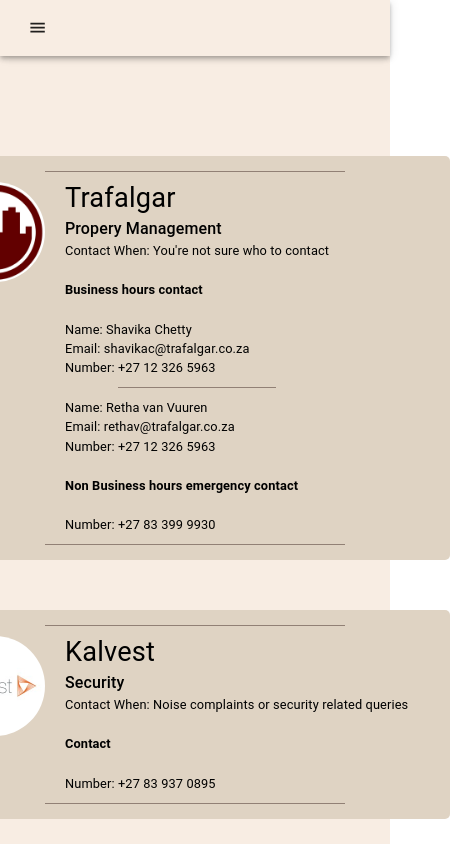
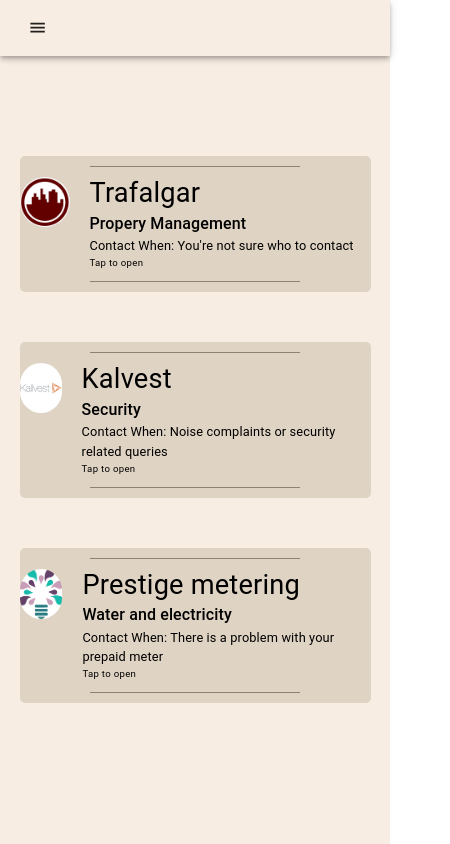
Before and after one commit to Xorbak/CWMWebsite, a React (Create React App) app: page /emergencyContacts in a window 390 px wide. Shown: the top 844 px of the page, 450 px wide, since content can reach past the window. Built offline with nearby package versions, Linux system fonts and the light colour scheme.

Commit message:
xs Screen responsive

```diff
--- a/src/Components/EmergencyContact/kalvest.tsx
+++ b/src/Components/EmergencyContact/kalvest.tsx
@@ -1,10 +1,19 @@
 import Box from "@mui/material/Box";
 import Typography from "@mui/material/Typography";
+import { useState } from "react";
 import kalvest from "../../images/kalvest.jpg";
 
 export const Kalvest = () => {
+  const [showBox, SetShowBox] = useState<boolean>(false);
+
   return (
-    <Box sx={styles.contactBox}>
+    <Box
+      onClick={() => {
+        SetShowBox(!showBox);
+        console.log(showBox);
+      }}
+      sx={styles.contactBox}
+    >
       <Box
         sx={{
           borderBottom: "1px solid",
@@ -28,12 +37,26 @@
           <Typography>
             Contact When: Noise complaints or security related queries
           </Typography>
-          <Typography sx={{ marginY: "20px", fontWeight: "bold" }}>
-            Contact
+          <Typography
+            sx={{
+              display: { xs: !showBox ? "block" : "none", sm: "none" },
+            }}
+            variant="caption"
+          >
+            Tap to open
           </Typography>
+          <Box
+            sx={{
+              display: { xs: showBox ? "block" : "none", sm: "block" },
+            }}
+          >
+            <Typography sx={{ marginY: "20px", fontWeight: "bold" }}>
+              Contact
+            </Typography>
 
-          <Box>
-            <Typography>Number: +27 83 937 0895</Typography>
+            <Box>
+              <Typography>Number: +27 83 937 0895</Typography>
+            </Box>
           </Box>
         </Box>
       </Box>
@@ -53,10 +76,10 @@
 const styles = {
   contactBox: {
     display: "flex",
-    padding: "5px",
+
     flexDirection: "column",
     marginTop: "50px",
-    minWidth: "500px",
+    width: { xs: "90vw", sm: "60vw" },
     minHeight: "100px",
     backgroundColor: "background.paper",
     borderRadius: "5px",
@@ -68,7 +91,7 @@
     backgroundRepeat: "no-repeat",
     backgroundSize: "cover",
     borderRadius: "100px",
-    width: "100px",
-    height: "100px",
+    width: { xs: "50px", md: "100px" },
+    height: { xs: "50px", md: "100px" },
   },
 };
--- a/src/Components/EmergencyContact/prestige.tsx
+++ b/src/Components/EmergencyContact/prestige.tsx
@@ -1,10 +1,18 @@
 import Box from "@mui/material/Box";
 import Typography from "@mui/material/Typography";
+import { useState } from "react";
 import prestige from "../../images/prestige.png";
 
 export const Prestige = () => {
+  const [showBox, SetShowBox] = useState<boolean>(false);
   return (
-    <Box sx={styles.contactBox}>
+    <Box
+      onClick={() => {
+        SetShowBox(!showBox);
+        console.log(showBox);
+      }}
+      sx={styles.contactBox}
+    >
       <Box
         sx={{
           borderBottom: "1px solid",
@@ -28,15 +36,21 @@
           <Typography>
             Contact When: There is a problem with your prepaid meter
           </Typography>
+          <Typography
+            sx={{ display: { xs: !showBox ? "block" : "none", sm: "none" } }}
+            variant="caption"
+          >
+            Tap to open
+          </Typography>
+          <Box sx={{ display: { xs: showBox ? "block" : "none", sm: "none" } }}>
             <Typography sx={{ marginY: "20px", fontWeight: "bold" }}>
               Business hours contact
             </Typography>
-
             <Box>
               <Typography>Name: Jeandre Britz</Typography>
               <Typography>Email: jeandre@prestige-metering.co.za</Typography>
               <Typography>Number: +27 83 937 0895</Typography>
-            <Box />{" "}
+            </Box>
           </Box>
         </Box>
       </Box>
@@ -56,11 +70,11 @@
 const styles = {
   contactBox: {
     display: "flex",
-    padding: "5px",
+
     flexDirection: "column",
     marginY: "50px",
 
-    minWidth: "500px",
+    width: { xs: "90vw", sm: "60vw" },
     minHeight: "100px",
     backgroundColor: "background.paper",
     borderRadius: "5px",
@@ -73,7 +87,7 @@
     backgroundRepeat: "no-repeat",
     backgroundSize: "cover",
     borderRadius: "100px",
-    width: "100px",
-    height: "100px",
+    width: { xs: "50px", md: "100px" },
+    height: { xs: "50px", md: "100px" },
   },
 };
--- a/src/Components/EmergencyContact/trafalgar.tsx
+++ b/src/Components/EmergencyContact/trafalgar.tsx
@@ -1,10 +1,18 @@
 import Box from "@mui/material/Box";
 import Typography from "@mui/material/Typography";
+import { useState } from "react";
 import trafalgar from "../../images/Trafalgar.jpg";
 
 export const Trafalgar = () => {
+  const [showBox, SetShowBox] = useState<boolean>(false);
   return (
-    <Box sx={styles.contactBox}>
+    <Box
+      onClick={() => {
+        SetShowBox(!showBox);
+        console.log(showBox);
+      }}
+      sx={styles.contactBox}
+    >
       <Box
         sx={{
           borderBottom: "1px solid",
@@ -26,6 +34,15 @@
           <Typography variant="h4">Trafalgar</Typography>
           <Typography variant="h6">Propery Management</Typography>
           <Typography>Contact When: You're not sure who to contact</Typography>
+          <Typography
+            sx={{ display: { xs: !showBox ? "block" : "none", sm: "none" } }}
+            variant="caption"
+          >
+            Tap to open
+          </Typography>
+          <Box
+            sx={{ display: { xs: showBox ? "block" : "none", sm: "block" } }}
+          >
             <Typography sx={{ marginY: "20px", fontWeight: "bold" }}>
               Business hours contact
             </Typography>
@@ -58,6 +75,7 @@
             </Box>
           </Box>
         </Box>
+      </Box>
 
       <Box
         sx={{
@@ -77,9 +95,9 @@
     display: "flex",
     flexDirection: "column",
     marginTop: "100px",
-    padding: "5px",
-    minWidth: "500px",
-    minHeight: "100px",
+
+    width: { xs: "90vw", sm: "60vw" },
+
     backgroundColor: "background.paper",
     borderRadius: "5px",
   },
@@ -90,7 +108,7 @@
     backgroundRepeat: "no-repeat",
     backgroundSize: "cover",
     borderRadius: "100px",
-    width: "100px",
-    height: "100px",
+    width: { xs: "50px", md: "100px" },
+    height: { xs: "50px", md: "100px" },
   },
 };
```
Lines whose indentation alone changed are shown as unchanged.
